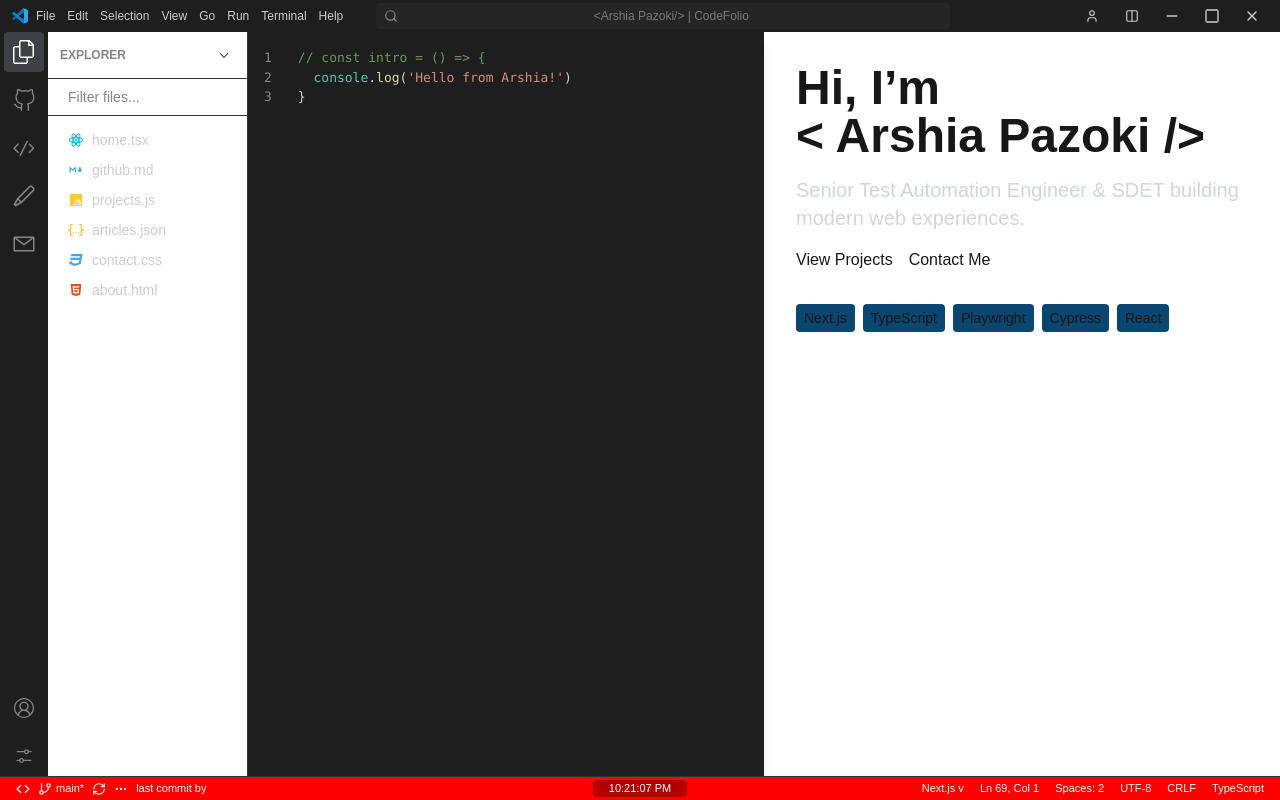
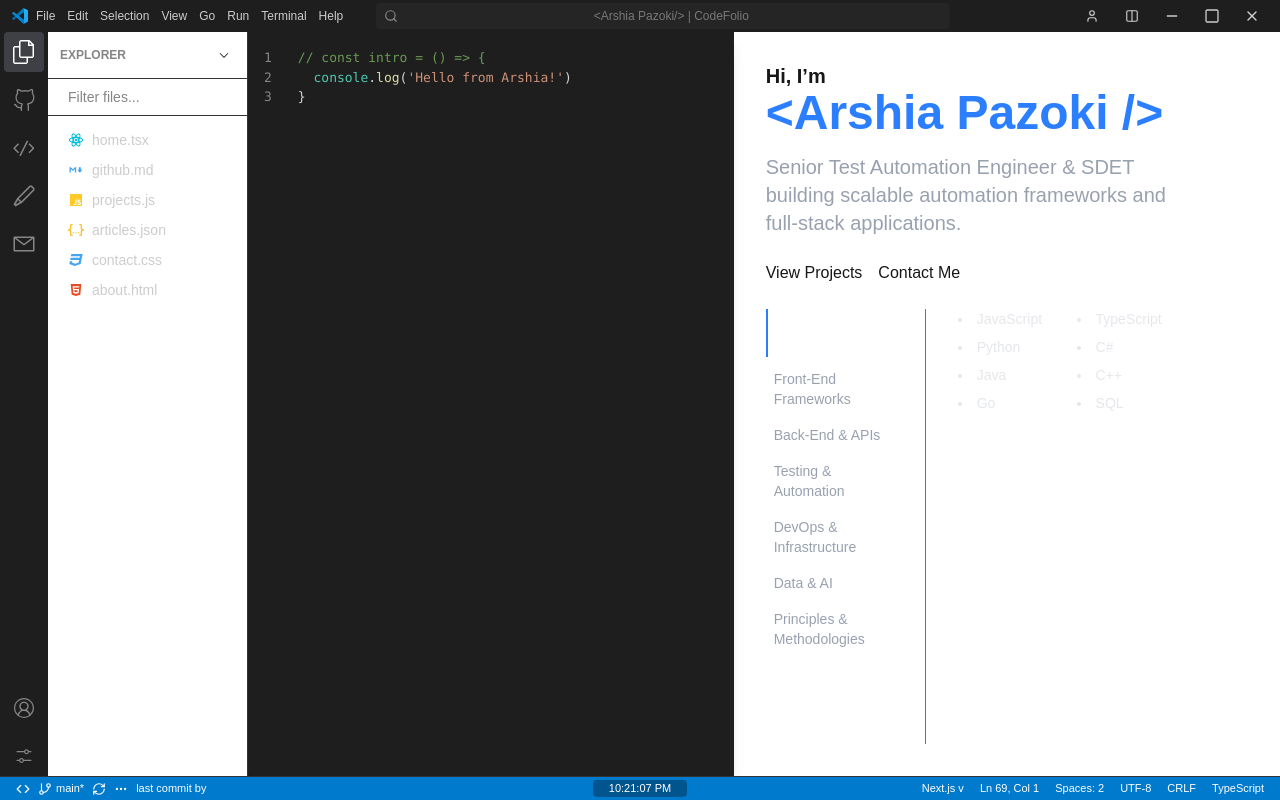
Before and after one commit to ArshiaPazoki/codefolio, a Next.js app: page / in a window 1280 px wide. Built offline with nearby package versions, Linux system fonts and the light colour scheme; no server answers.

Commit message:
feat: Hero

```diff
--- a/src/features/home/ui/Hero.tsx
+++ b/src/features/home/ui/Hero.tsx
@@ -1,33 +1,91 @@
 // src/app/(home)/hero/Hero.tsx
 'use client'
-import { FC } from 'react'
+
+import { FC, useState } from 'react'
 import CodeEditor from '@/widgets/CodeEditor/CodeEditor'
 import { useActiveLine } from '@/features/home/lib/useActiveLine'
 
-const IntroPane: FC = () => (
-  <div className="flex flex-col justify-center p-8 space-y-4">
-    <h1 className="text-5xl font-bold">Hi, I’m <br/>&#60; Arshia Pazoki &#47;&#62;</h1>
-    <p className="text-xl text-gray-300">
-      Senior Test Automation Engineer & SDET building modern web experiences.
+// Group skills by category
+const skillGroups: Record<string, string[]> = {
+  'Programming Languages': [
+    'JavaScript', 'TypeScript', 'Python', 'C#', 'Java', 'C++', 'Go', 'SQL'
+  ],
+  'Front-End Frameworks': [
+    'React.js', 'Redux.js', 'Svelte', 'Bootstrap', 'Ant Design'
+  ],
+  'Back-End & APIs': [
+    'Next.js', 'Node.js', 'Flask', 'Django', 'REST APIs', 'Elastic Stack'
+  ],
+  'Testing & Automation': [
+    'Selenium', 'Cypress', 'Appium', 'Robot Framework', 'k6 Load Testing'
+  ],
+  'DevOps & Infrastructure': [
+    'Docker', 'Git', 'Linux', 'MySQL', 'HPC'
+  ],
+  'Data & AI': [
+    'Machine Learning', 'Data Science', 'Computer Vision', 'OpenCV'
+  ],
+  'Principles & Methodologies': [
+    'SOLID', 'OOP', 'Agile', 'Algorithms', 'Data Structures'
+  ]
+}
+
+const IntroPane: FC = () => {
+  const categories = Object.keys(skillGroups)
+  const [activeCategory, setActiveCategory] = useState<string>(categories[0])
+
+  return (
+    <div className="flex flex-col justify-center p-8 h-full">
+      <h1 className="text-xl font-bold leading-tight mb-4">
+        Hi, I’m <br />
+        <span className="text-5xl text-blue-500">&lt;Arshia Pazoki /&gt;</span>
+      </h1>
+      <p className="text-xl text-gray-400 mb-6">
+        Senior Test Automation Engineer &amp; SDET
+        <br />
+        building scalable automation frameworks and full-stack applications.
       </p>
-    <div className="flex space-x-4">
+      <div className="flex space-x-4 mb-6">
         <a href="#projects" className="btn-primary">View Projects</a>
         <a href="#contact" className="btn-secondary">Contact Me</a>
       </div>
-    <div className="flex flex-wrap gap-2 mt-4">
-      {['Next.js','TypeScript','Playwright','Cypress','React'].map(skill => (
-        <span key={skill} className="px-2 py-1 bg-[#094771] rounded text-sm">
-          {skill}
-        </span>
+
+      {/* Vertical tabs + two-column skill grid */}
+      <div className="flex flex-1 overflow-hidden">
+        {/* Category navigation */}
+        <nav className="w-40 h flex-shrink-0 flex flex-col space-y-2 pr-4 border-r border-gray-500">
+          {categories.map(cat => (
+            <button
+              key={cat}
+              onClick={() => setActiveCategory(cat)}
+              className={`text-sm text-left px-2 py-1 focus:outline-none hover:text-white
+                ${activeCategory === cat
+                  ? 'text-white border-l-2 border-blue-500'
+                  : 'text-gray-400'}`}
+            >
+              {cat}
+            </button>
           ))}
+        </nav>
+
+        {/* Skill list */}
+        <div className="flex-1 pl-8">
+          <ul className="grid grid-cols-2 gap-2 text-gray-200 text-sm list-disc list-inside">
+            {skillGroups[activeCategory].map(skill => (
+              <li key={skill}>{skill}</li>
+            ))}
+          </ul>
+        </div>
       </div>
     </div>
   )
+}
 
 const Hero: FC = () => {
   const activeLine = useActiveLine(1500)
   return (
-    <section className="h-screen flex overflow-hidden">
+    <section className="flex h-full overflow-hidden">
+      {/* Left: Code Editor */}
       <div className="w-1/2 bg-[#1e1e1e]">
         <CodeEditor
           code={`// const intro = () => {\n  console.log('Hello from Arshia!')\n}`/* or codeLines.join('\n') */}
@@ -36,7 +94,9 @@
           highlightLines={[activeLine]}
         />
       </div>
-      <div className="w-1/2 bg-bg-main text-fg-main">
+
+      {/* Right: Intro + Skills */}
+      <div className="w-1/2 h-full bg-bg-main text-fg-main overflow-hidden">
         <IntroPane />
       </div>
     </section>
--- a/src/widgets/Statusbar/Statusbar.tsx
+++ b/src/widgets/Statusbar/Statusbar.tsx
@@ -26,7 +26,7 @@
     <footer
       role="contentinfo"
       aria-label="Status Bar"
-      className="w-full flex items-center h-6 bg-[#ff0000] text-white text-[11px] font-sans select-none border-t border-[#333] px-2 sm:px-4"
+      className="w-full flex items-center h-6 bg-[#007acc] text-white text-[11px] font-sans select-none border-t border-[#333] px-2 sm:px-4"
     >
       {/* Left group: icons always visible; labels responsive */}
       <div className="flex items-center space-x-2 flex-shrink-0">
```
Lines whose indentation alone changed are shown as unchanged.
